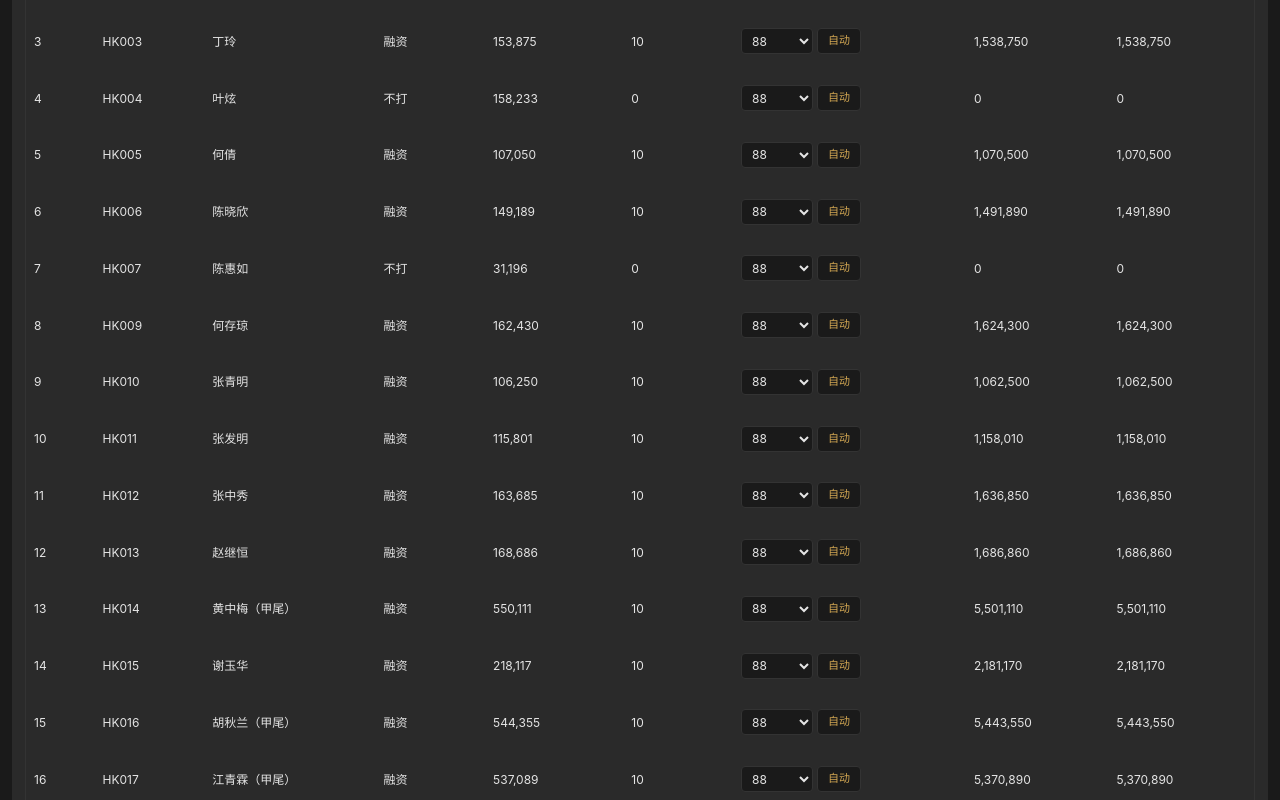
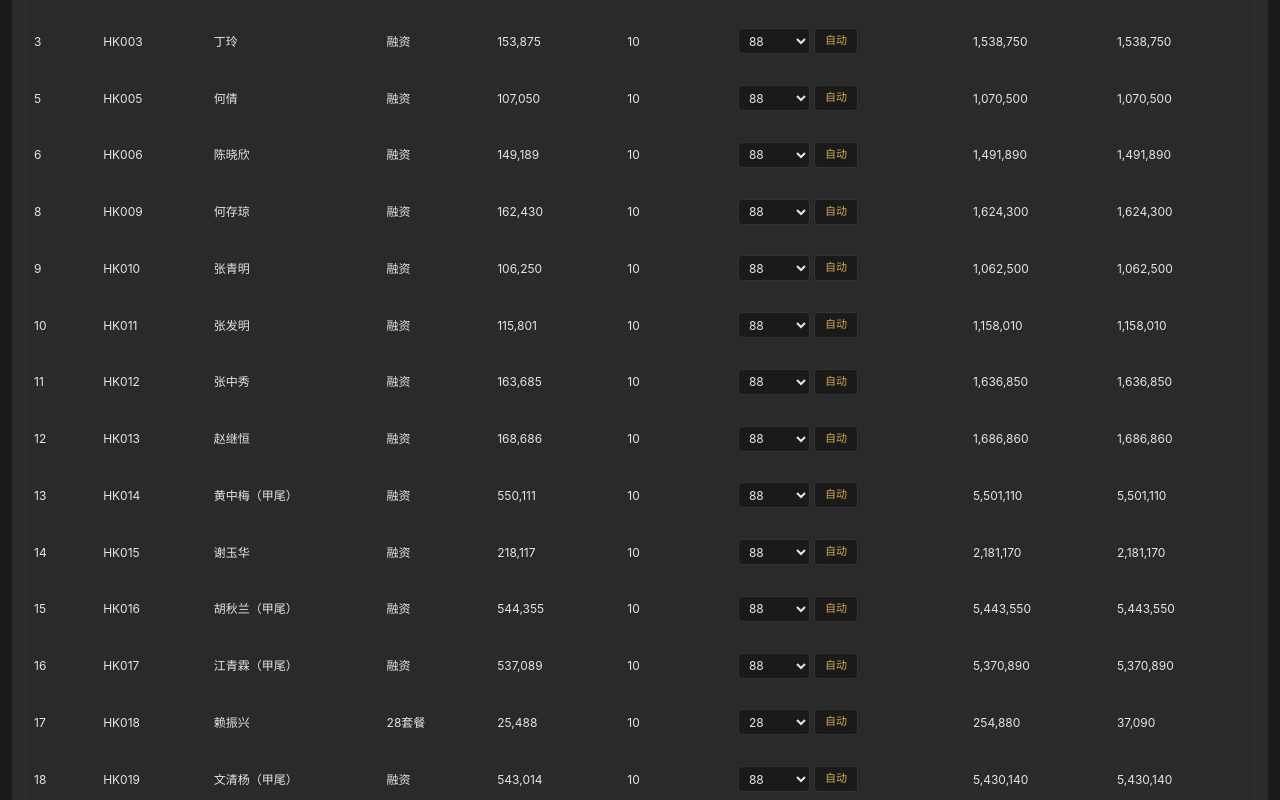
Before and after one commit to xieyajun32-oss/hkipo-admin, a React (Vite) app in the folder frontend/: page /admin/ipo-template in a window 1280 px wide. Shown: the part 1820-2620 px from the top of the page. Built offline with nearby package versions, Linux system fonts and the light colour scheme; sample sign-in values are in the browser's storage.

Commit message:
修正SENASIC模板排除账户和28套餐费档

```diff
--- a/frontend/src/pages/IpoTemplate.jsx
+++ b/frontend/src/pages/IpoTemplate.jsx
@@ -380,6 +380,22 @@ function accountLeverage(row, tier, stock) {
   return tag === '现金' ? 1 : 10
 }
 
+function shouldSkipAccount(row, stock) {
+  return stock?.rule === 'senasic_6675' && [4, 7].includes(Number(row?.index || 0))
+}
+
+function accountDefaultFee(accountTag) {
+  if (accountTag === '现金' || accountTag === '不打') return 0
+  if (accountTag === '28套餐') return 28
+  return 88
+}
+
+function accountFeeOptions(accountTag) {
+  if (accountTag === '现金' || accountTag === '不打') return [0]
+  if (accountTag === '28套餐') return [28]
+  return feeOptions
+}
+
 function makeManualKey(row, stock) {
   return `${row.accountKey}-${stock.id}`
 }
@@ -579,13 +595,13 @@ export default function IpoTemplate() {
   }
 
   const rows = useMemo(() => {
-    return parseAccounts(accountsText).map(row => {
+    const primaryStock = stocks[0]
+    return parseAccounts(accountsText).filter(row => !shouldSkipAccount(row, primaryStock)).map(row => {
       const accountKey = `${row.code}-${row.name}-${row.index}`
       const tier = matchTier(row.capital, tiers)
-      const primaryStock = stocks[0]
       const leverage = accountLeverage(row, tier, primaryStock)
       const accountTag = accountIpoTag(row, primaryStock)
-      const tierFee = accountTag === '现金' ? 0 : 88
+      const tierFee = accountDefaultFee(accountTag)
       const subscriptionFee = manualFees[accountKey] ?? tierFee
       const buyingPower = row.capital * leverage
       let remainingCash = row.capital
@@ -1008,7 +1024,7 @@ export default function IpoTemplate() {
 	                  <td className="px-2 py-1.5">
 	                    <div className="template-fee-control">
 	                      <select value={row.subscriptionFee} onChange={e => setManualRowFee(row, e.target.value)}>
-	                        {(row.accountTag === '现金' ? [0] : feeOptions).map(fee => <option key={fee} value={fee}>{fee}</option>)}
+	                        {accountFeeOptions(row.accountTag).map(fee => <option key={fee} value={fee}>{fee}</option>)}
 	                      </select>
                       <button type="button" onClick={() => resetManualRowFee(row)}>自动</button>
                     </div>
```
